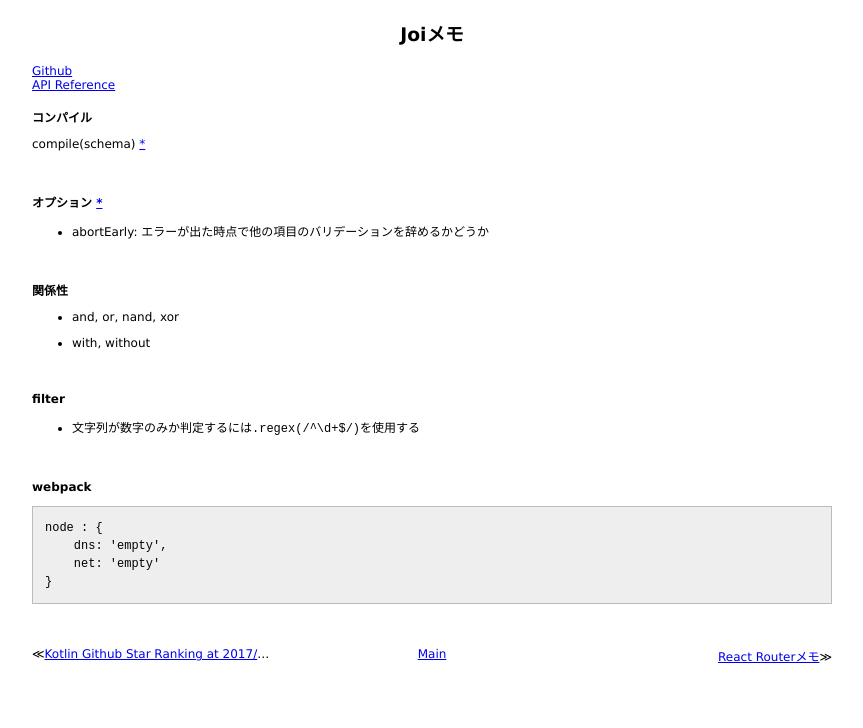
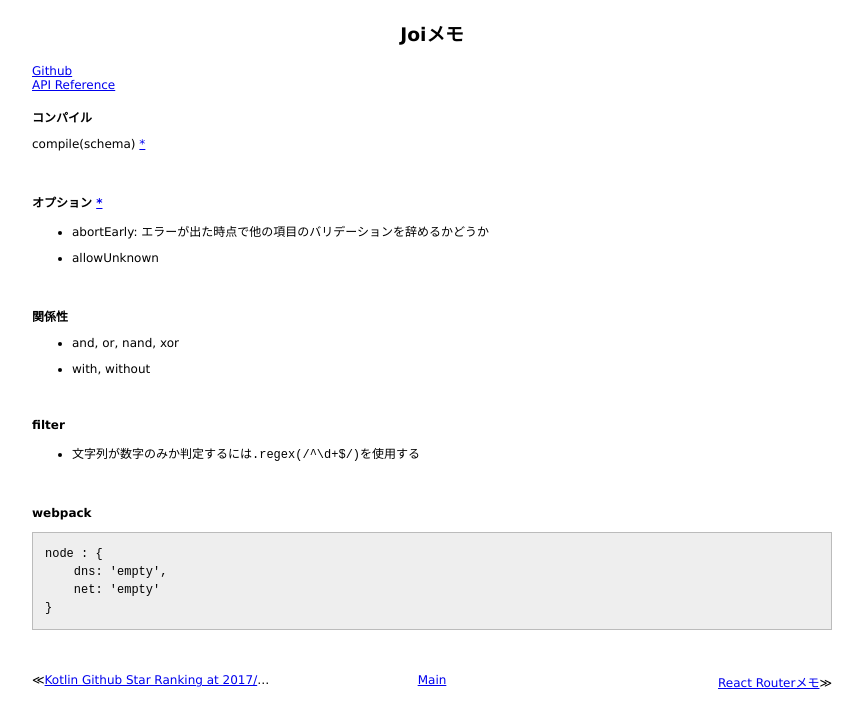
Before and after one commit to 38elements/38elements.github.com, a Jekyll site: the page built from _posts/2017-05-14-joi.md, in a window 1280 px wide. Shown: the top 728 px of the page, without its empty margins (208-1071 px from the left). Built offline with Jekyll 4.4.1, drawn with Linux system fonts in a browser that asks for light colours.

Commit message:
Update 2017-05-14-joi.md

```diff
--- a/_posts/2017-05-14-joi.md
+++ b/_posts/2017-05-14-joi.md
@@ -14,6 +14,8 @@ compile(schema) [\*](https://github.com/hapijs/joi/blob/v10.4.2/API.md#compilesc
 #### オプション [\*](https://github.com/hapijs/joi/blob/v10.4.2/API.md#validatevalue-schema-options-callback)
 
 * abortEarly: エラーが出た時点で他の項目のバリデーションを辞めるかどうか
+
+* allowUnknown
 
 <br>
 
```
